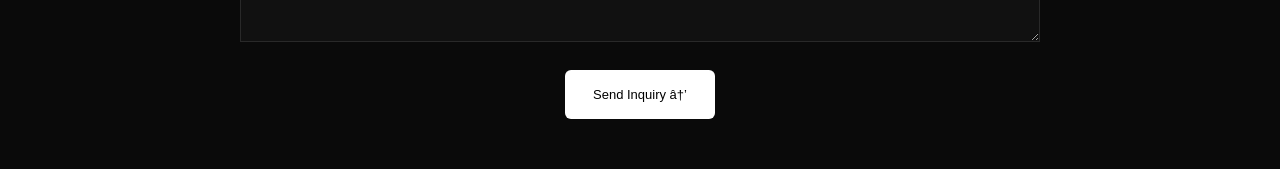
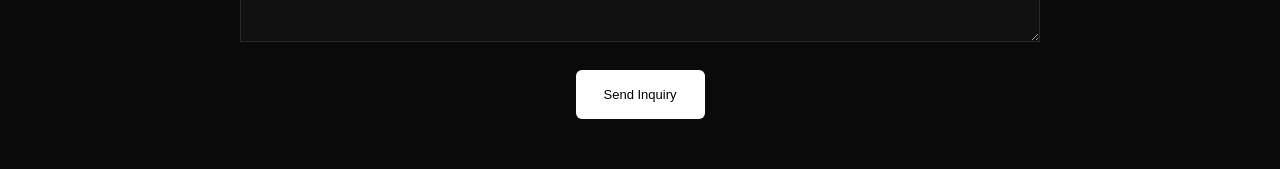
Before and after one commit to palakpalak969-pixel/aryaox-, a React (Vite) app: page / in a window 1280 px wide. Shown: the part 5735-5904 px from the top of the page. Built offline with nearby package versions, Linux system fonts and the light colour scheme.

Commit message:
Update send inquiry button

```diff
--- a/src/App.jsx
+++ b/src/App.jsx
@@ -473,7 +473,7 @@ function App() {
                 className="form-submit"
                 disabled={isSubmitting}
               >
-                {isSubmitting ? "Sending..." : "Send Inquiry â†’"}
+                {isSubmitting ? "Sending..." : "Send Inquiry "}
               </button>
             </form>
           </div>
```
